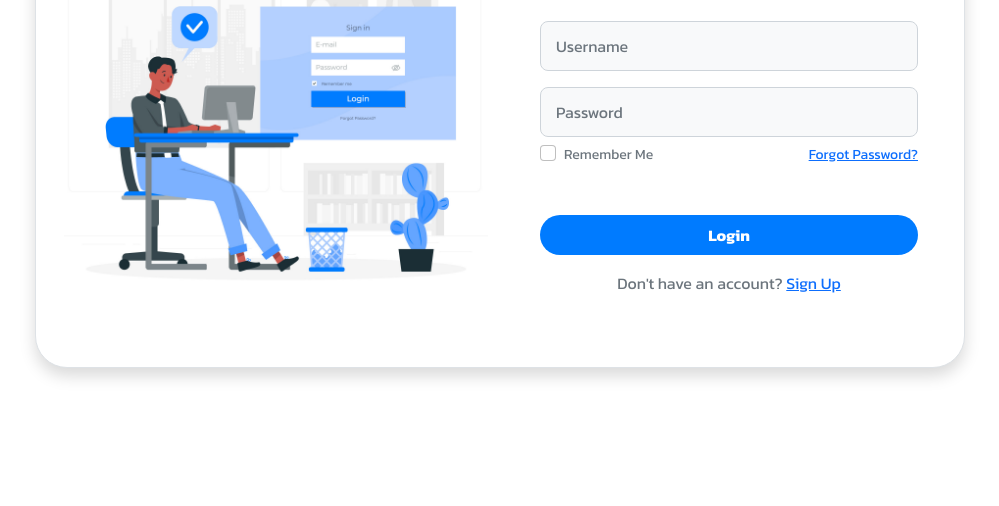
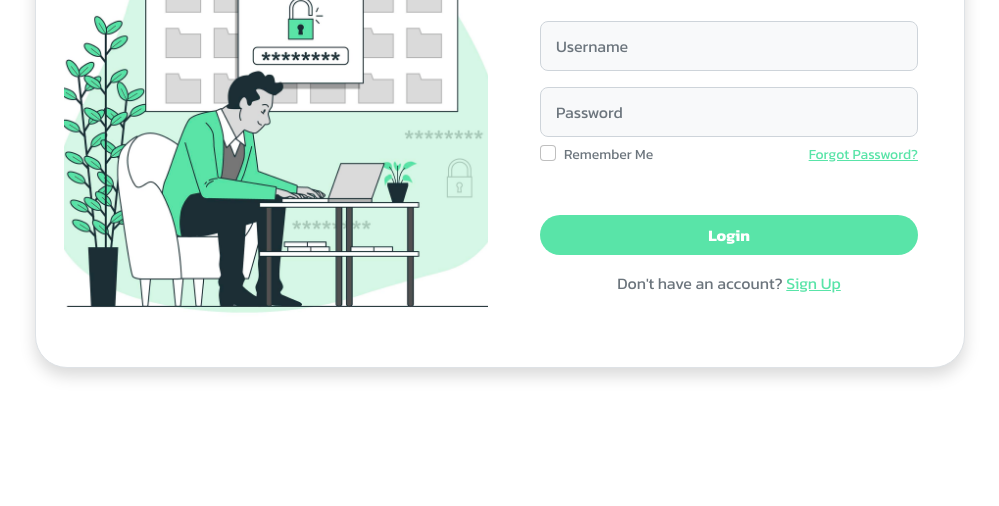
Before and after one commit to durbadol218/FlowerWorld-Frontend-Modified, a plain HTML site: page login.html in a window 1280 px wide. Shown: the part 294-800 px from the top of the page, without its empty margins (140-1139 px from the left). Drawn offline with nearby package versions, Linux system fonts and the light colour scheme; a web font is replaced by a local one.

Commit message:
login image change

```diff
--- a/login.html
+++ b/login.html
@@ -24,7 +24,7 @@
         <div class="row border rounded-5 p-3 bg-white shadow box-area">
             <div class="col-md-6 left-box">
                 <div class="featured-image w-100 h-100">
-                    <img src="./image/login.jpg" class="img-fluid w-100 h-100" style="object-fit: cover;" />
+                    <img src="./image/login3.jpg" class="img-fluid w-100 h-100" style="object-fit: cover;" />
                 </div>
             </div>
 
@@ -49,14 +49,16 @@
                                     Me</small></label>
                         </div>
                         <div class="forgot">
-                            <small><a href="#">Forgot Password?</a></small>
+                            <small><a href="#" style="color: #59E4A8;">Forgot Password?</a></small>
                         </div>
                     </div>
                     <div class="input-group mb-3">
-                        <button type="submit" class="btn btn-lg btn-primary w-100 fs-6 btnLogin">Login</button>
+                        <button type="submit" class="btn btn-lg w-100 fs-6 btnLogin"
+                            style="background-color: #59E4A8;">Login</button>
                     </div>
                     <div class="d-flex justify-content-center">
-                        <p>Don't have an account? <a href="register.html">Sign Up</a></p>
+                        <p>Don't have an account? <a href="register.html" style="color: #59E4A8;">Sign Up</a>
+                        </p>
                     </div>
 
                     <!-- Success and Error Alerts -->
```
Also changed, not shown: image/login2.jpg (added), image/login3.jpg (added).
